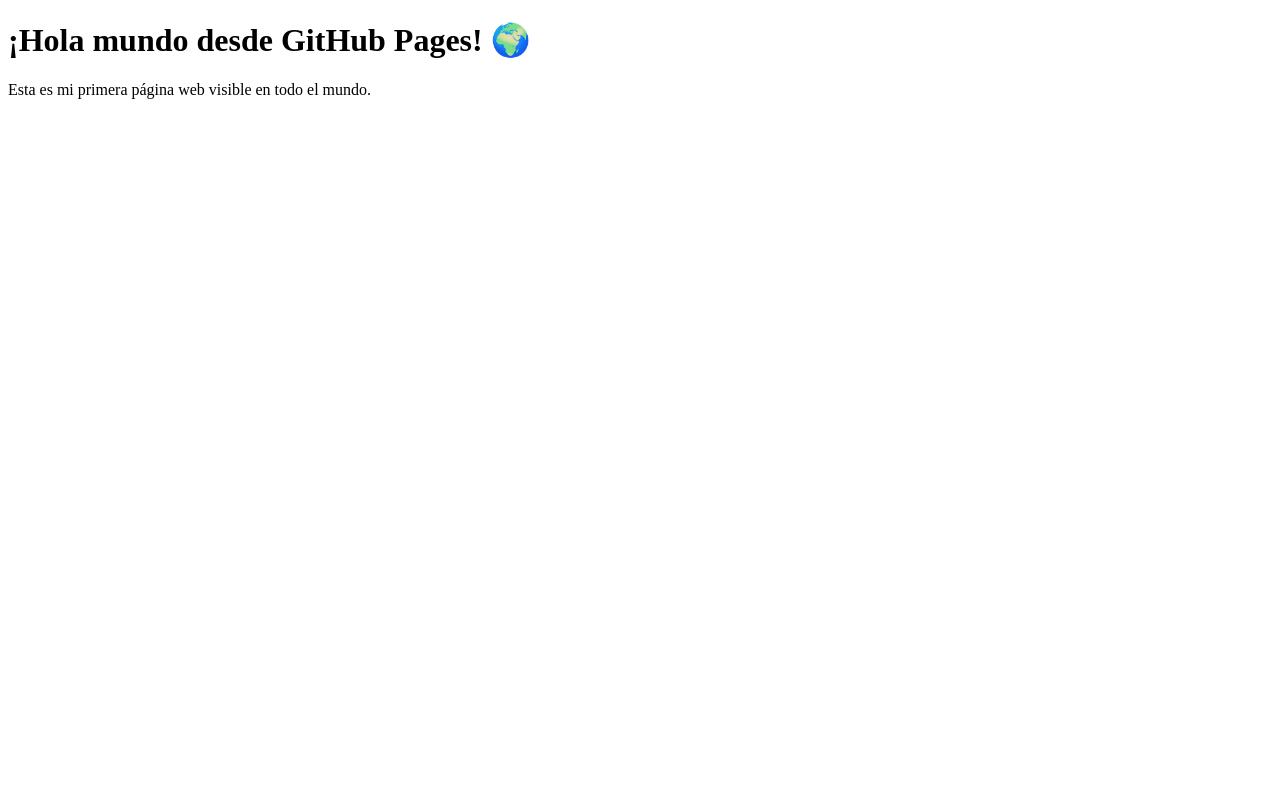
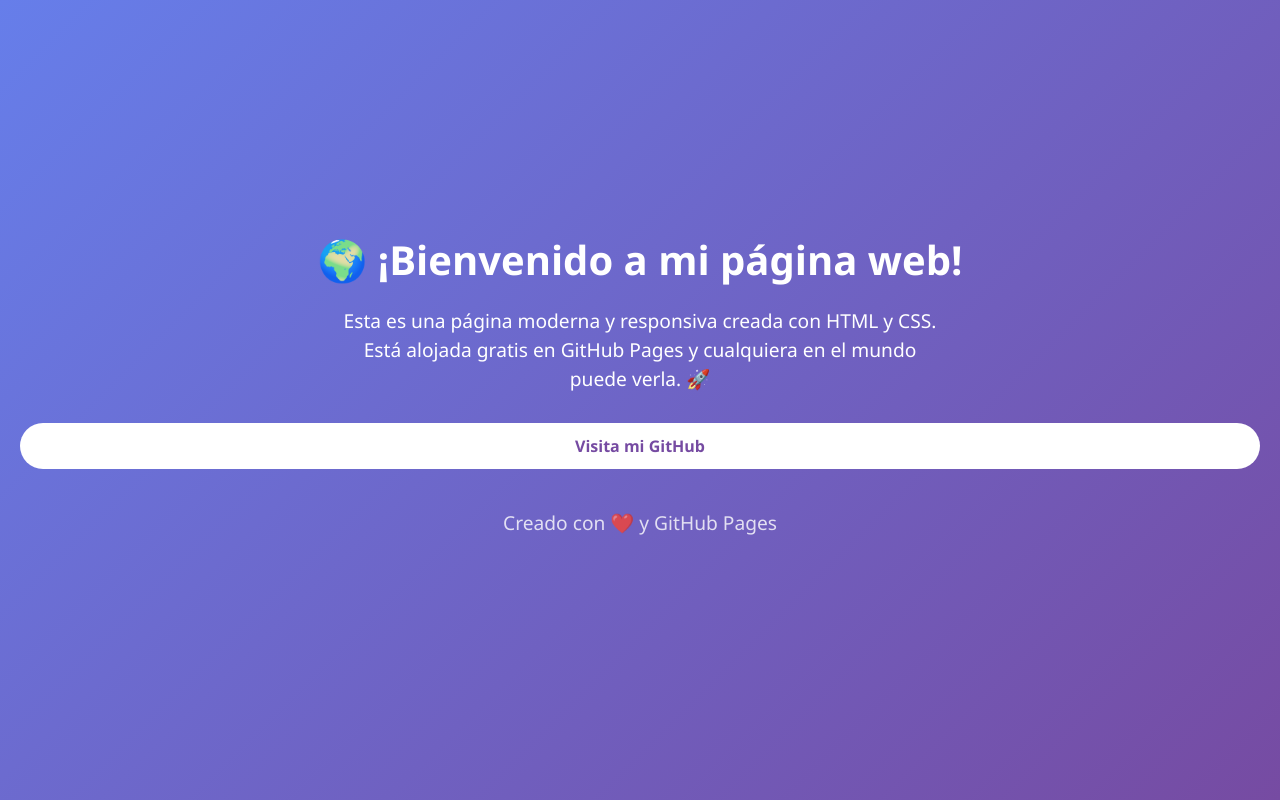
Before and after one commit to Uliseshh11/pagina-prueba, a plain HTML site: page index.html in a window 1280 px wide. Drawn offline with Linux system fonts and the light colour scheme.

Commit message:
Update index.html

```diff
--- a/index.html
+++ b/index.html
@@ -1,11 +1,93 @@
 <!DOCTYPE html>
-<html>
-  <head>
-    <meta charset="UTF-8">
-    <title>Mi primera página</title>
-  </head>
-  <body>
-    <h1>¡Hola mundo desde GitHub Pages! 🌍</h1>
-    <p>Esta es mi primera página web visible en todo el mundo.</p>
-  </body>
+<html lang="es">
+<head>
+  <meta charset="UTF-8">
+  <meta name="viewport" content="width=device-width, initial-scale=1.0">
+  <title>Mi Página Web</title>
+  <style>
+    /* Reset básico */
+    * {
+      margin: 0;
+      padding: 0;
+      box-sizing: border-box;
+      font-family: 'Segoe UI', Tahoma, Geneva, Verdana, sans-serif;
+    }
+
+    body {
+      background: linear-gradient(135deg, #667eea, #764ba2);
+      color: white;
+      text-align: center;
+      padding: 50px 20px;
+      min-height: 100vh;
+      display: flex;
+      flex-direction: column;
+      justify-content: center;
+    }
+
+    h1 {
+      font-size: 2.5rem;
+      margin-bottom: 20px;
+      animation: fadeInDown 1s ease-in-out;
+    }
+
+    p {
+      font-size: 1.2rem;
+      margin-bottom: 30px;
+      max-width: 600px;
+      margin-left: auto;
+      margin-right: auto;
+      line-height: 1.5;
+      animation: fadeIn 2s ease-in-out;
+    }
+
+    a.boton {
+      display: inline-block;
+      padding: 12px 25px;
+      background: white;
+      color: #764ba2;
+      text-decoration: none;
+      font-weight: bold;
+      border-radius: 25px;
+      transition: 0.3s;
+      animation: fadeInUp 1.5s ease-in-out;
+    }
+
+    a.boton:hover {
+      background: #f0f0f0;
+      transform: scale(1.05);
+    }
+
+    footer {
+      margin-top: 40px;
+      font-size: 0.9rem;
+      opacity: 0.8;
+    }
+
+    /* Animaciones */
+    @keyframes fadeInDown {
+      from { opacity: 0; transform: translateY(-20px); }
+      to { opacity: 1; transform: translateY(0); }
+    }
+    @keyframes fadeIn {
+      from { opacity: 0; }
+      to { opacity: 1; }
+    }
+    @keyframes fadeInUp {
+      from { opacity: 0; transform: translateY(20px); }
+      to { opacity: 1; transform: translateY(0); }
+    }
+  </style>
+</head>
+<body>
+  <h1>🌍 ¡Bienvenido a mi página web!</h1>
+  <p>
+    Esta es una página moderna y responsiva creada con HTML y CSS.
+    Está alojada gratis en GitHub Pages y cualquiera en el mundo puede verla. 🚀
+  </p>
+  <a href="https://github.com" target="_blank" class="boton">Visita mi GitHub</a>
+
+  <footer>
+    <p>Creado con ❤️ y GitHub Pages</p>
+  </footer>
+</body>
 </html>
```
